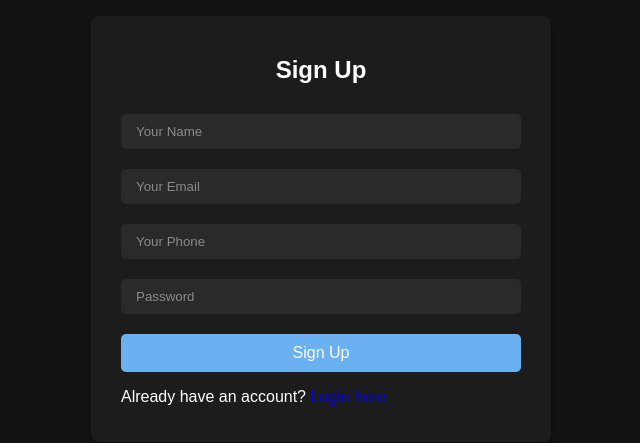
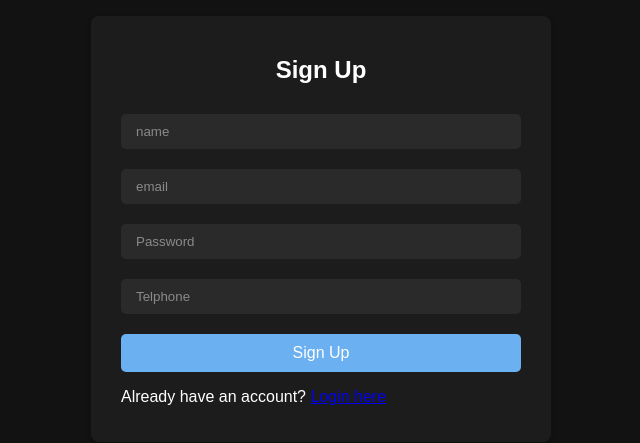
Before and after one commit to UBlandine/alx-portfolio, a React (Create React App) app: page /signup in a window 1280 px wide. Shown: the part 171-614 px from the top of the page, without its empty margins (319-959 px from the left). Built offline with nearby package versions, Linux system fonts and the light colour scheme.

Commit message:
integration

```diff
--- a/package.json
+++ b/package.json
@@ -4,6 +4,7 @@
   "private": true,
   "dependencies": {
     "@fortawesome/fontawesome-free": "^6.7.2",
+    "axios": "^1.7.9",
     "cra-template": "1.2.0",
     "react": "^18.3.1",
     "react-dom": "^18.3.1",
--- a/src/components/Contact/ContactF.js
+++ b/src/components/Contact/ContactF.js
@@ -83,7 +83,7 @@ const ContactPage = () => {
     >
       <i className="fab fa-linkedin-in"></i>
     </a>
-    <a href="https://vimeo.com/yourprofile" className="social-icon">
+    <a href="https://www.loom.com/profile/Blandine-8cf66c45-cbb4-418e-8f4b-d91b71e3b258" className="social-icon">
       <i className="fab fa-vimeo-v"></i>
     </a>
   </div>
--- a/src/components/Login/LogIn.js
+++ b/src/components/Login/LogIn.js
@@ -1,6 +1,7 @@
 import React, { useState } from "react";
-import "./LogIn.css"; // Separate CSS file for styling
-
+import { useNavigate } from "react-router-dom";
+import axios from "axios";
+import "./LogIn.css";
 
 const Login = () => {
   const [formData, setFormData] = useState({
@@ -8,22 +9,42 @@ const Login = () => {
     password: "",
   });
 
+  const [error, setError] = useState(""); // State for error handling
+  const navigate = useNavigate(); // React Router hook for navigation
+
   const handleChange = (e) => {
     const { name, value } = e.target;
     setFormData({ ...formData, [name]: value });
   };
 
-  const handleSubmit = (e) => {
+  const handleSubmit = async (e) => {
     e.preventDefault();
-    console.log("Login Data:", formData);
-    alert("Login Successful!");
-    // Add your backend API call here
+    try {
+      const response = await axios.post(
+        "https://backend-portfolio-3-vroc.onrender.com/api/users/login",
+        formData
+      );
+
+      // Store token or other response data
+      const { token } = response.data;
+      localStorage.setItem("authToken", token);
+
+      // Navigate to the home/dashboard page
+      alert("Login Successful!");
+      navigate("/contact"); // Change to the route you want after login
+    } catch (err) {
+      // Handle errors
+      const errorMessage =
+        err.response?.data?.message || "Invalid login credentials.";
+      setError(errorMessage);
+    }
   };
 
   return (
     <div className="login-container" id="login">
       <div className="login-box">
         <h2>Login</h2>
+        {error && <p className="error">{error}</p>} {/* Display error message */}
         <form onSubmit={handleSubmit}>
           <input
             type="email"
@@ -44,7 +65,10 @@ const Login = () => {
           <button type="submit">Log In</button>
         </form>
         <p className="signup-link">
-          Don't have an account? <a href="/signup">Sign Up</a>
+          Don't have an account?{" "}
+          <a href="/signup" className="signup-redirect">
+            Sign Up
+          </a>
         </p>
       </div>
     </div>
--- a/src/components/Signup/SignUp.js
+++ b/src/components/Signup/SignUp.js
@@ -1,36 +1,53 @@
 import React, { useState } from "react";
-import { Link } from "react-router-dom";
+import { Link, useNavigate } from "react-router-dom";
+import axios from "axios";
 import "./SignUp.css";
 
 const Signup = () => {
   const [formData, setFormData] = useState({
     name: "",
     email: "",
-    phone: "",
     password: "",
+    Telphone: "",
   });
+
+  const [error, setError] = useState("");
+  const navigate = useNavigate();
 
   const handleChange = (e) => {
     const { name, value } = e.target;
     setFormData({ ...formData, [name]: value });
   };
 
-  const handleSubmit = (e) => {
+  const handleSubmit = async (e) => {
     e.preventDefault();
-    console.log("Signup Data:", formData);
-    alert("Signup Successful!");
-    // Add your backend API call here
+    try {
+      const response = await axios.post(
+        "https://backend-portfolio-3-vroc.onrender.com/api/users/signup",
+        formData
+      );
+
+      // If signup is successful, navigate to the login page
+      alert("Signup Successful! Redirecting to login...");
+      navigate("/login");
+    } catch (err) {
+      // Handle errors
+      const errorMessage =
+        err.response?.data?.message || "Something went wrong. Please try again.";
+      setError(errorMessage);
+    }
   };
 
   return (
     <div className="signup-container" id="signup">
       <div className="signup-box">
         <h2>Sign Up</h2>
+        {error && <p className="error">{error}</p>} {/* Display error message */}
         <form onSubmit={handleSubmit}>
           <input
             type="text"
             name="name"
-            placeholder="Your Name"
+            placeholder="name"
             value={formData.name}
             onChange={handleChange}
             required
@@ -38,19 +55,12 @@ const Signup = () => {
           <input
             type="email"
             name="email"
-            placeholder="Your Email"
+            placeholder="email"
             value={formData.email}
             onChange={handleChange}
             required
           />
-          <input
-            type="phone"
-            name="phone"
-            placeholder="Your Phone"
-            value={formData.phone}
-            onChange={handleChange}
-            required
-          />
+
           <input
             type="password"
             name="password"
@@ -59,17 +69,24 @@ const Signup = () => {
             onChange={handleChange}
             required
           />
+          <input
+            type="text"
+            name="Telphone"
+            placeholder="Telphone"
+            value={formData.Telphone}
+            onChange={handleChange}
+            required
+          />
           <button type="submit">Sign Up</button>
         </form>
 
         {/* Login link for users who already have an account */}
         <p className="login-redirect">
-  Already have an account?{" "}
-  <Link to="/login" className="login-link">
-    Login here
-  </Link>
-</p>
-
+          Already have an account?{" "}
+          <Link to="/login" className="login-link">
+            Login here
+          </Link>
+        </p>
       </div>
     </div>
   );
```
Also changed, not shown: 1 other file (tests, documents, lock files or other folders).
